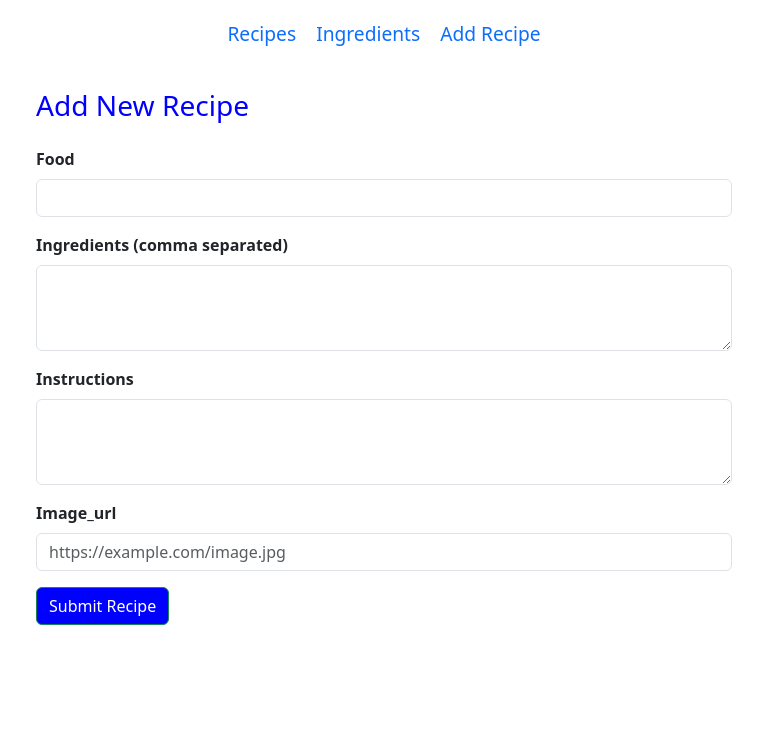
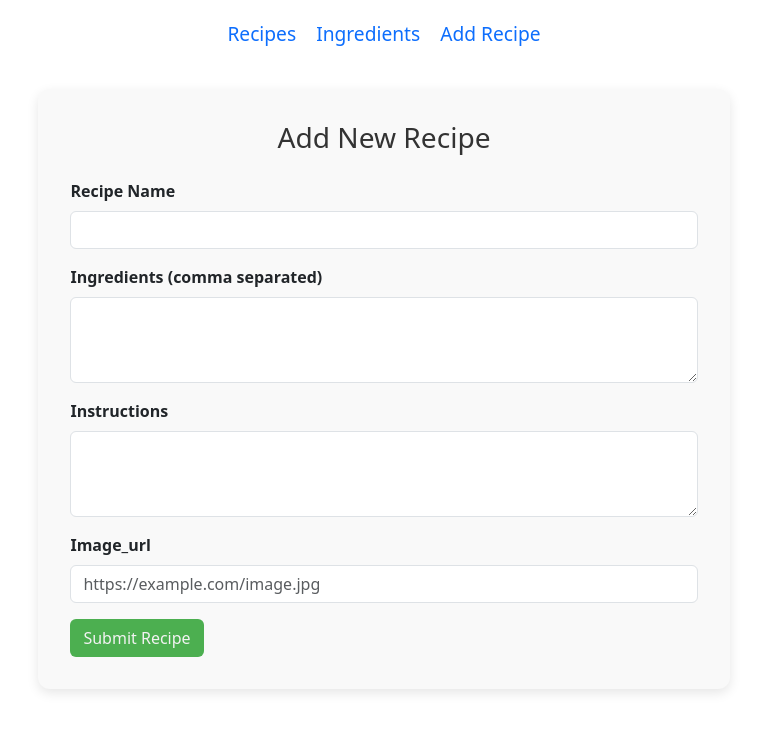
Before and after one commit to JoelDavisMsCoding/Recipe_Project, a React (Vite) app in the folder recipe/: page /addRecipe in a window 768 px wide. Shown: the top 732 px of the page. Built offline with nearby package versions, Linux system fonts and the light colour scheme.

Commit message:
Final Submit
I have all code working as it should.

```diff
--- a/recipe/src/components/AddRecipe.jsx
+++ b/recipe/src/components/AddRecipe.jsx
@@ -13,26 +13,30 @@ function AddRecipe() {
     e.preventDefault();
 
     try {
-      await axios.post('http://localhost:3000/api', {
+      const response = await axios.post('http://localhost:3000/api', {
         food,
         ingredients,
         instructions,
         image_url
       });
 
-      // Redirect to homepage after successful post
-      navigate('/');
+      //Get new recipe ID from response
+      const newRecipeId = response.data.id; //
+      console.log(response);
+      console.log(response.data);
+      //Redirect to homepage after successful post
+      navigate(`/recipes/${newRecipeId}`);
     } catch (error) {
       console.error('Error adding recipe:', error.response || error.message);
     }
   };
 
   return (
-    <div className="container">
-      <h2 className="mb-4">Add New Recipe</h2>
+    <div className="add-recipe-container">
+      <h2 className="add-recipe-title">Add New Recipe</h2>
       <form onSubmit={handleSubmit}>
         <div className="mb-3">
-          <label className="form-label">Food</label>
+          <label className="form-label">Recipe Name </label>
           <input
             className="form-control"
             value={food}
@@ -74,7 +78,7 @@ function AddRecipe() {
           />
         </div>
 
-        <button type="submit" className="btn btn-success">Submit Recipe</button>
+        <button type="submit" className="btn submit-Btn">Submit Recipe</button>
       </form>
     </div>
   );
--- a/recipe/src/components/EditRecipe.jsx
+++ b/recipe/src/components/EditRecipe.jsx
@@ -70,9 +70,10 @@ function EditRecipe() {
   <div className="edit-recipe-container">
     <Link to={`/recipes/${id}`}>← Back to Recipes</Link>
     <h2 className="edit-recipe-title">Edit Recipe</h2>
+
     <form onSubmit={handleSubmit} className="edit-recipe-form">
       <div className="form-group">
-        <label>Recipe Name:</label>
+        <label className="form-label">Recipe Name</label>
         <input
           type="text"
           name="food"
@@ -84,7 +85,7 @@ function EditRecipe() {
       </div>
 
       <div className="form-group">
-        <label>Ingredients (comma separated):</label>
+        <label className="form-label">Ingredients (comma separated)</label>
         <textarea
           name="ingredients"
           value={formData.ingredients}
@@ -95,7 +96,7 @@ function EditRecipe() {
       </div>
 
       <div className="form-group">
-        <label>Instructions:</label>
+        <label className="form-label">Instructions</label>
         <textarea
           name="instructions"
           value={formData.instructions}
@@ -106,12 +107,13 @@ function EditRecipe() {
       </div>
 
       <div className="form-group">
-        <label>Image_url:</label>
+        <label className="form-label">Image_url</label>
         <input
           type="url"
+          name="image_url"
           className="form-control"
           value={formData.image_url}
-          onChange={(e) => setImage_url(e.target.value)}
+          onChange={handleChange}
           placeholder="https://example.com/image.jpg"
         />
       </div>
--- a/recipe/src/components/Recipe_Ingredient.jsx
+++ b/recipe/src/components/Recipe_Ingredient.jsx
@@ -65,7 +65,6 @@ function Recipe_Ingredient() {
   return (
     <div className="container">
       <div className="col-12 col1">
-      <Link to="/recipes">← Back to Recipes</Link>
       <h4 className="recipe-ingredient">{recipe.food}</h4>
       <p><span className="ingredientTitle">Ingredients:</span> {recipe.ingredients}</p>
       {/* <ul>
--- a/recipe/src/components/Recipes.css
+++ b/recipe/src/components/Recipes.css
@@ -30,8 +30,14 @@
   padding-top: 1rem;
 }
 
-.btn-success{
-  background-color: blue;
+.submit-Btn{
+  background-color: #4caf50;
+  color:#f2f2f2;
+}
+
+.submit-Btn:hover {
+  background-color: darkgreen;
+  color:#f2f2f2;
 }
 
 .form-label{
@@ -50,14 +56,15 @@
   margin-bottom: 0.5rem;
 }
 
+.ingredientsNav {padding-right: 20px; padding-left: 20px;}
 
-.ingredientsNav {padding-right: 20px; padding-left: 20px;}
 .ctNav{
   margin-top: 20px;
   margin-bottom: 40px;
   text-decoration: none;
   font-size:larger;
 }
+
 a {text-decoration: none;}
 
 .foodTitle{
@@ -86,9 +93,6 @@ ul {list-style-type: none;}
   border-radius: 5px;
 }
 
-.mb-4 {
-  color: blue;
-}
 
 .deleteBttn {
   background-color: red;
@@ -119,6 +123,20 @@ ul {list-style-type: none;}
   background-color: darkgreen;
 }
 
+.add-recipe-container{
+  max-width: 600px;
+  margin: 0 auto;
+  padding: 2rem;
+  background-color: #f9f9f9;
+  border-radius: 12px;
+  box-shadow: 0 4px 12px rgba(0,0,0,0.1);
+}
+
+.add-recipe-title {
+  text-align: center;
+  margin-bottom: 1.5rem;
+  color: #333;
+}
 .edit-recipe-container {
   max-width: 600px;
   margin: 0 auto;
@@ -136,12 +154,6 @@ ul {list-style-type: none;}
 
 .edit-recipe-form .form-group {
   margin-bottom: 1rem;
-}
-
-.edit-recipe-form label {
-  display: block;
-  margin-bottom: 0.5rem;
-  font-weight: 600;
 }
 
 .form-input,
@@ -174,4 +186,39 @@ ul {list-style-type: none;}
 
 .form-button:hover {
   background-color: darkgreen;
+  color:#f2f2f2;
 }
+
+/*Tablet*/
+@media (min-width: 768px) and (max-width: 1024px) {
+  .recipes-container,
+  .add-recipe-container,
+  .edit-recipe-container {
+    max-width: 90%;
+    padding: 2rem;
+  }
+
+  .recipe-list {
+    display: flex;
+    flex-wrap: wrap;
+    gap: 1rem;
+    justify-content: space-between;
+  }
+
+  .recipe-item,
+  .ingredientPgeLi {
+    flex: 0 0 48%;
+    margin-bottom: 1rem;
+  }
+
+  .search-bar {
+    max-width: 400px;
+    margin: 0 auto 1rem;
+    font-size: 1rem;
+  }
+
+  .form-button {
+    width: auto;
+    padding: 0.75rem 2rem;
+  }
+}
--- a/recipe/src/components/Recipes.jsx
+++ b/recipe/src/components/Recipes.jsx
@@ -41,7 +41,7 @@ function Recipes() {
 
   return (
     <div className="recipes-container">
-      <h2>Browse Recipes</h2>
+      <h2 className="browseRecipes text-center">Browse Recipes</h2>
 
       {/* 🔍 Search Bar */}
       <input
```
Also changed, not shown: 2 other files (tests, documents, lock files or other folders).
